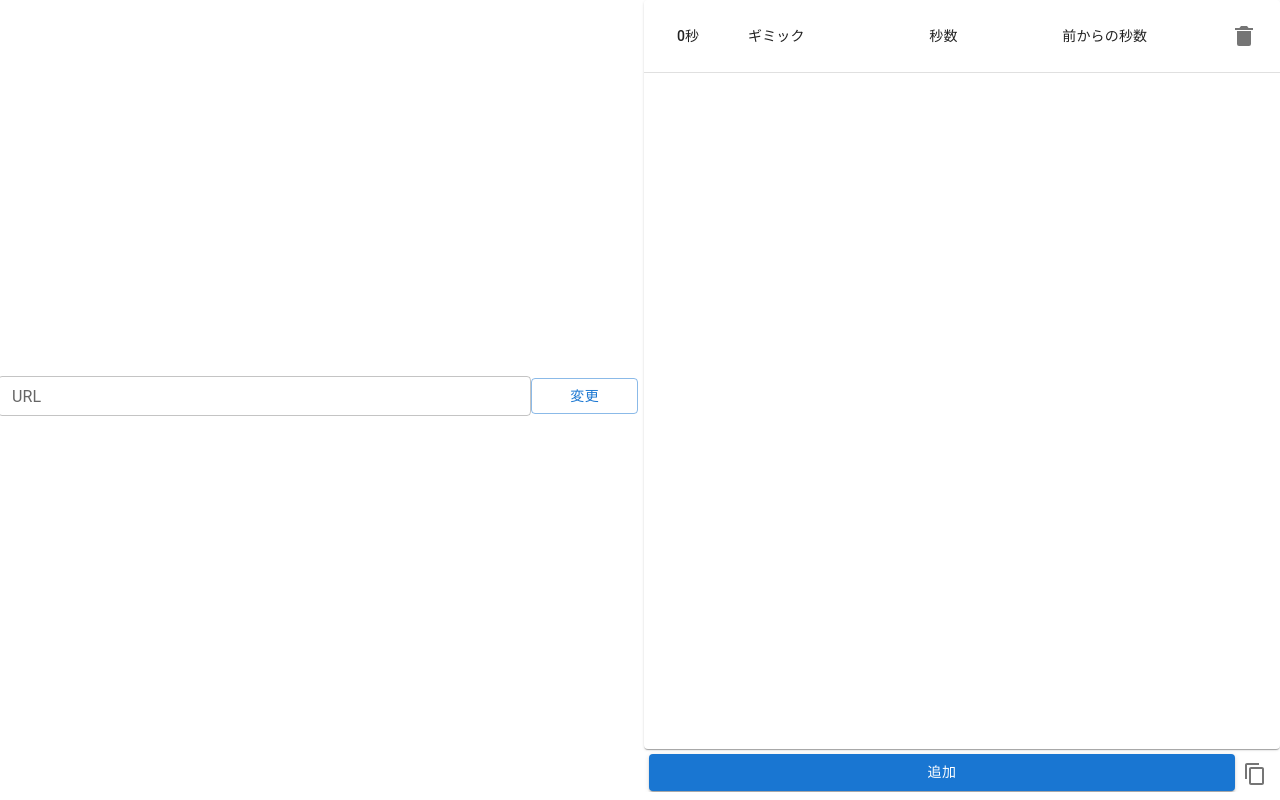
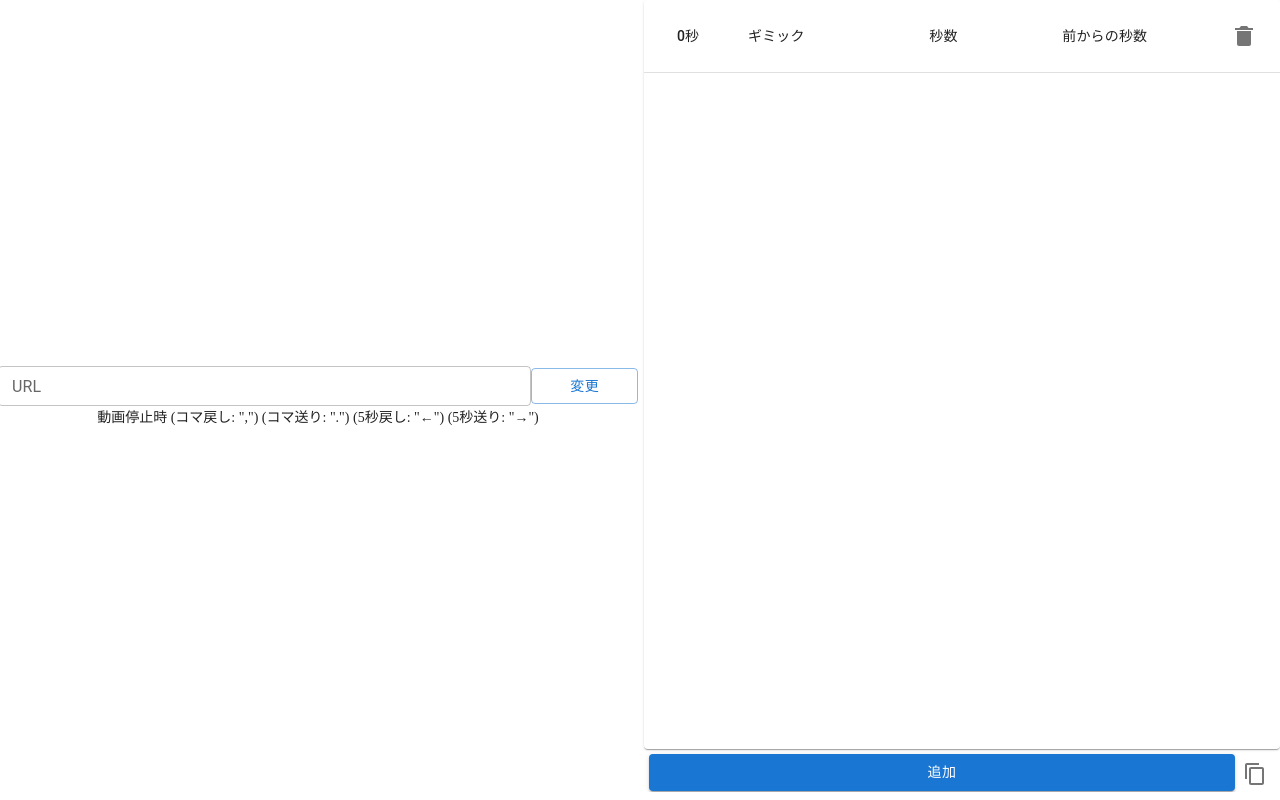
Before and after one commit to mikala-noi/youtube_ff14_timeline, a React (Vite) app: page / in a window 1280 px wide. Built offline with nearby package versions, Linux system fonts and the light colour scheme.

Commit message:
説明の追加

```diff
--- a/src/components/Player.tsx
+++ b/src/components/Player.tsx
@@ -60,6 +60,20 @@ export const Player = ({ setGetDurationFunc, setPlayerRef }: PlayerProps) => {
             <URLInput onChange={(id: string) => setVideoId(id)} />
           </div>
         </Grid>
+        <Grid item xs={12} container justifyContent="center">
+          <div
+            style={{
+              maxWidth: width,
+              overflowWrap: "break-word",
+              fontSize: "0.875rem",
+              color: "rgba(0, 0, 0, 0.87)",
+            }}
+          >
+            {
+              '動画停止時 (コマ戻し: ",") (コマ送り: ".") (5秒戻し: "←") (5秒送り: "→")'
+            }
+          </div>
+        </Grid>
       </Grid>
     </div>
   );
```
Also changed, not shown: 1 other file (tests, documents, lock files or other folders).
